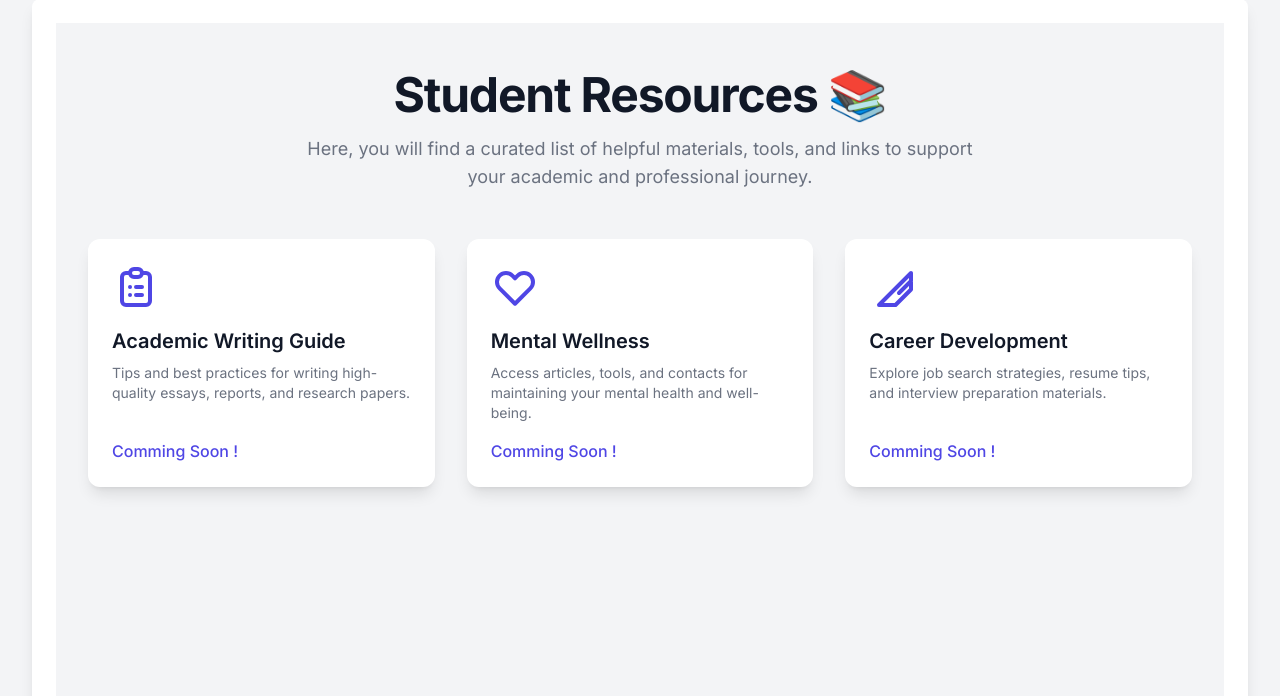
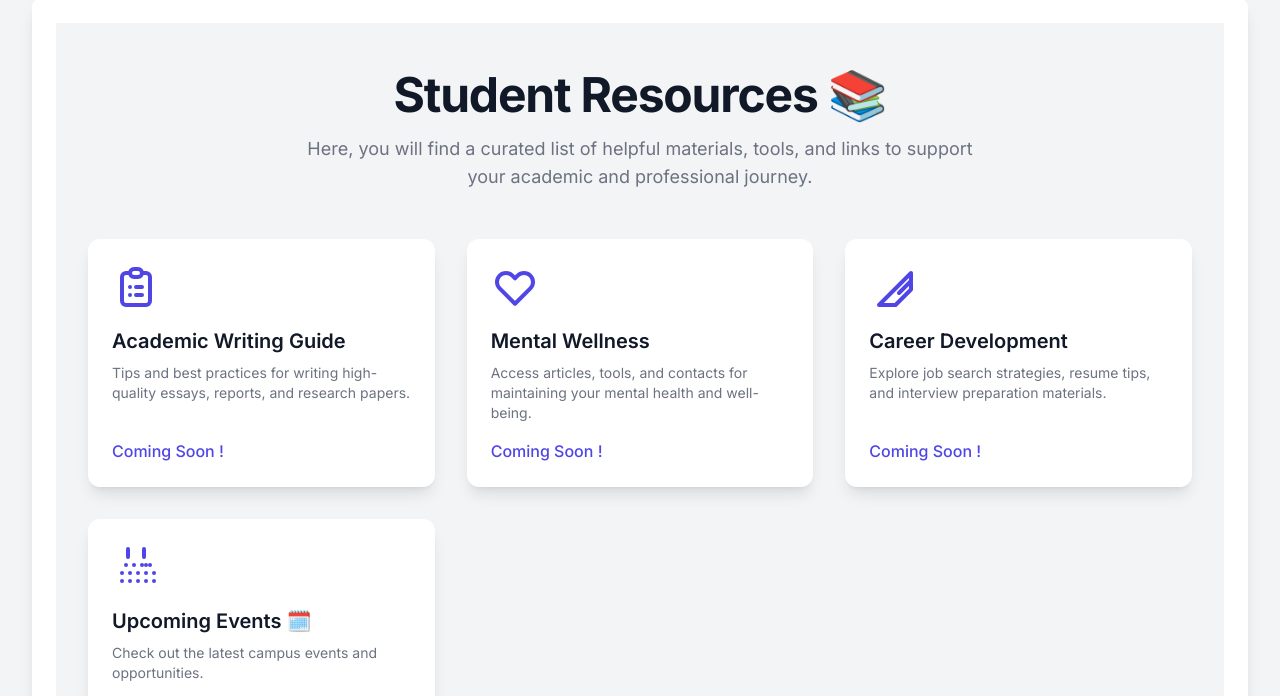
Before and after one commit to DigitalDoncodes/Know-Thyself, a Flask app: page /resources in a window 1280 px wide. Shown: the part 113-809 px from the top of the page. Run offline with Flask 3, Linux system fonts and the light colour scheme; some libraries are stand-ins or nearby versions.

Commit message:
Update resources.html

```diff
--- a/templates/resources.html
+++ b/templates/resources.html
@@ -12,7 +12,6 @@
         </div>
 
         <div class="grid grid-cols-1 md:grid-cols-2 lg:grid-cols-3 gap-8">
-            <!-- Resource Card 1: Academic Writing -->
             <div class="bg-white rounded-xl shadow-lg p-6 flex flex-col items-start transition-transform transform hover:scale-105 duration-200">
                 <div class="flex-shrink-0 mb-4">
                     <svg class="h-12 w-12 text-indigo-600" fill="none" viewBox="0 0 24 24" stroke="currentColor">
@@ -24,11 +23,10 @@
                     Tips and best practices for writing high-quality essays, reports, and research papers.
                 </p>
                 <a href="#" class="mt-4 text-indigo-600 hover:text-indigo-800 font-medium transition-colors duration-200">
-                    Comming Soon !
+                    Coming Soon !
                 </a>
             </div>
 
-            <!-- Resource Card 2: Mental Health Support -->
             <div class="bg-white rounded-xl shadow-lg p-6 flex flex-col items-start transition-transform transform hover:scale-105 duration-200">
                 <div class="flex-shrink-0 mb-4">
                     <svg class="h-12 w-12 text-indigo-600" fill="none" viewBox="0 0 24 24" stroke="currentColor">
@@ -40,11 +38,10 @@
                     Access articles, tools, and contacts for maintaining your mental health and well-being.
                 </p>
                 <a href="#" class="mt-4 text-indigo-600 hover:text-indigo-800 font-medium transition-colors duration-200">
-                    Comming Soon !
+                    Coming Soon !
                 </a>
             </div>
 
-            <!-- Resource Card 3: Career Planning -->
             <div class="bg-white rounded-xl shadow-lg p-6 flex flex-col items-start transition-transform transform hover:scale-105 duration-200">
                 <div class="flex-shrink-0 mb-4">
                     <svg class="h-12 w-12 text-indigo-600" fill="none" viewBox="0 0 24 24" stroke="currentColor">
@@ -56,11 +53,27 @@
                     Explore job search strategies, resume tips, and interview preparation materials.
                 </p>
                 <a href="#" class="mt-4 text-indigo-600 hover:text-indigo-800 font-medium transition-colors duration-200">
-                    Comming Soon !
+                    Coming Soon !
                 </a>
             </div>
 
-            <!-- You can add more resource cards here -->
+            <div class="bg-white rounded-xl shadow-lg p-6 flex flex-col items-start transition-transform transform hover:scale-105 duration-200">
+                <div class="flex-shrink-0 mb-4">
+                    <svg class="h-12 w-12 text-indigo-600" fill="none" viewBox="0 0 24 24" stroke="currentColor">
+                        <path stroke-linecap="round" stroke-linejoin="round" stroke-width="2" d="M8 7V3m8 4V3m-9 8h.01M11 11h.01M15 11h.01M17 11h.01M19 11h.01M5 15h.01M9 15h.01M13 15h.01M17 15h.01M21 15h.01M5 19h.01M9 19h.01M13 19h.01M17 19h.01M21 19h.01" />
+                    </svg>
+                </div>
+                <h4 class="text-xl font-semibold text-gray-900">Upcoming Events 🗓️</h4>
+                <p class="mt-2 text-sm text-gray-500 flex-grow">
+                    Check out the latest campus events and opportunities.
+                </p>
+                <div class="mt-4 w-full">
+                    <iframe src="https://res.cloudinary.com/dmtsr85ly/image/upload/v1756908186/A3_KCLAS_Towards_Dementia_Inclusive_Societies_Poster_2_y1o4uq.pdf" class="w-full rounded-lg" style="height: 500px; border: none;"></iframe>
+                </div>
+                <a href="#" class="mt-4 text-indigo-600 hover:text-indigo-800 font-medium transition-colors duration-200">
+                    View Details
+                </a>
+            </div>
         </div>
     </div>
 </div>
```
